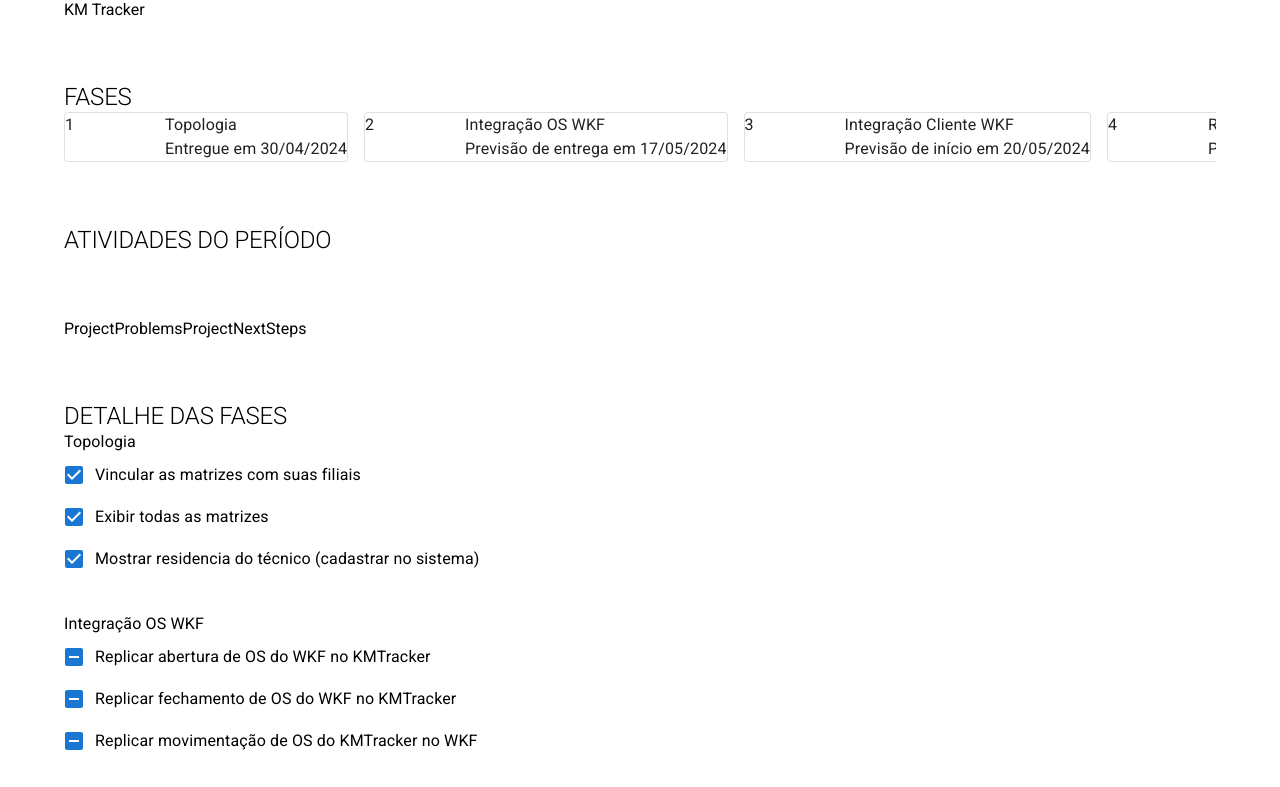
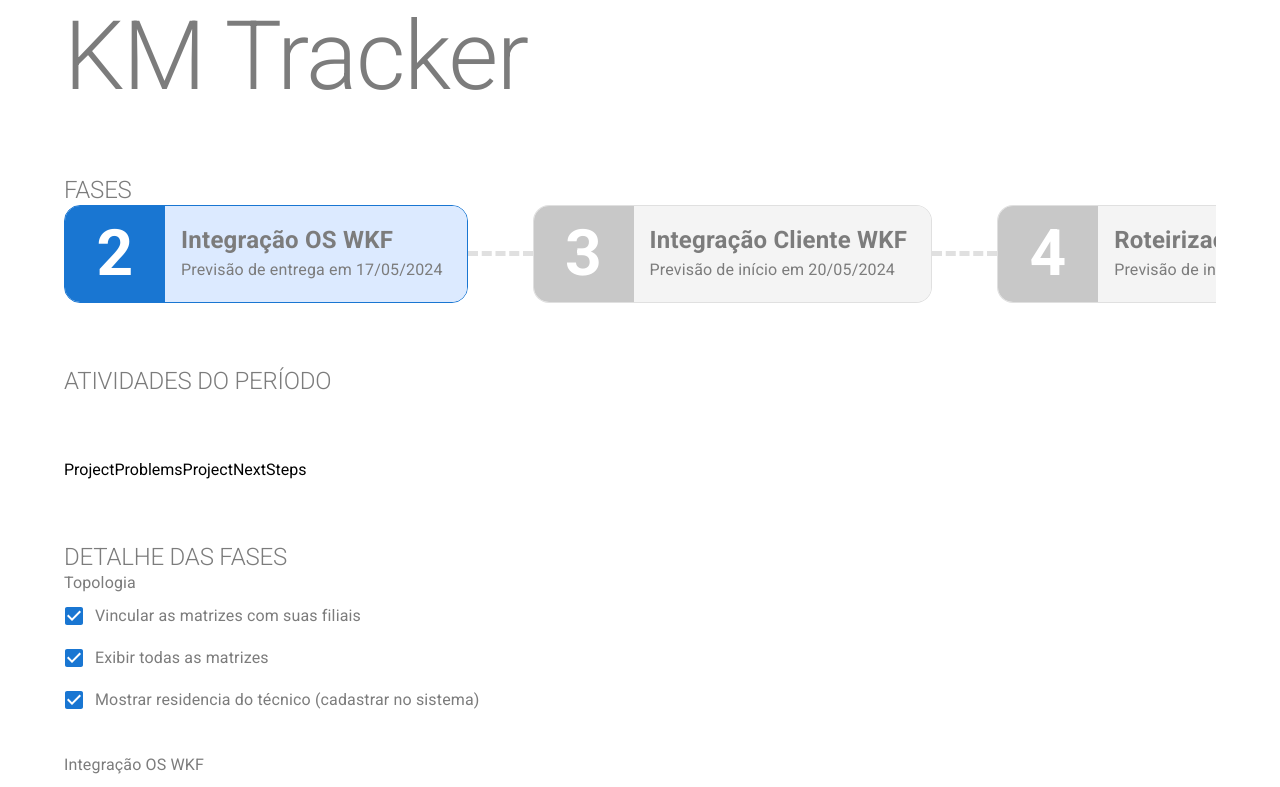
Before and after one commit to gffhammes/status-report-km-tracker, a React (Vite) app: page / in a window 1280 px wide. Shown: the top 787 px of the page. Built offline with nearby package versions, Linux system fonts and the light colour scheme.

Commit message:
feat: add some changes

```diff
--- a/package.json
+++ b/package.json
@@ -14,6 +14,8 @@
     "@emotion/styled": "^11.11.5",
     "@fontsource/roboto": "^5.0.13",
     "@mui/material": "^5.15.16",
+    "embla-carousel-react": "^8.0.4",
+    "eslint-plugin-react": "^7.34.1",
     "react": "^18.2.0",
     "react-dom": "^18.2.0"
   },
@@ -23,8 +25,8 @@
     "@typescript-eslint/eslint-plugin": "^7.2.0",
     "@typescript-eslint/parser": "^7.2.0",
     "@vitejs/plugin-react": "^4.2.1",
-    "eslint": "^8.57.0",
-    "eslint-plugin-react-hooks": "^4.6.0",
+    "eslint": "^9.2.0",
+    "eslint-plugin-react-hooks": "^4.6.2",
     "eslint-plugin-react-refresh": "^0.4.6",
     "typescript": "^5.2.2",
     "vite": "^5.2.0"
--- a/src/App.tsx
+++ b/src/App.tsx
@@ -15,6 +15,9 @@ const theme = createTheme({
     h2: {
       fontSize: 24,
       textTransform: "uppercase",
+    },
+    allVariants: {
+      color: "#7c7c7c",
     },
   },
 });
--- /dev/null
+++ b/src/components/Carousel/Carousel.tsx
@@ -0,0 +1,32 @@
+import { Box } from "@mui/material";
+import useEmblaCarousel from "embla-carousel-react";
+import { EmblaOptionsType } from "embla-carousel";
+import { ReactNode } from "react";
+
+export interface ICarouselProps<T> {
+  data: T[];
+  getSlide: (data: T, index: number) => ReactNode;
+  slideFlex?: string;
+  options?: Partial<EmblaOptionsType>;
+}
+
+export const Carousel = <T,>({
+  data,
+  slideFlex = "0 0 100%",
+  getSlide,
+  options,
+}: ICarouselProps<T>) => {
+  const [emblaRef] = useEmblaCarousel(options);
+
+  return (
+    <Box ref={emblaRef} sx={{ overflow: "hidden" }}>
+      <Box sx={{ display: "flex", direction: "row" }}>
+        {data.map((data, index) => (
+          <Box sx={{ minWidth: 0, flex: slideFlex }} key={index}>
+            {getSlide(data, index)}
+          </Box>
+        ))}
+      </Box>
+    </Box>
+  );
+};
--- a/src/components/ProjectGeneralData.tsx
+++ b/src/components/ProjectGeneralData.tsx
@@ -1,4 +1,4 @@
-import { Box, Container } from "@mui/material";
+import { Box, Container, Typography } from "@mui/material";
 import { projectData } from "../data/projectData";
 
 export interface IProjectGeneralDataProps {}
@@ -6,7 +6,9 @@ export interface IProjectGeneralDataProps {}
 export const ProjectGeneralData = () => {
   return (
     <Container>
-      <Box>{projectData.name}</Box>
+      <Box>
+        <Typography variant="h1">{projectData.name}</Typography>
+      </Box>
     </Container>
   );
 };
--- a/src/components/ProjectPhasesSummary/ProjectPhasesSummary.tsx
+++ b/src/components/ProjectPhasesSummary/ProjectPhasesSummary.tsx
@@ -1,6 +1,7 @@
-import { Container, Stack, Typography } from "@mui/material";
+import { Container, Typography } from "@mui/material";
 import { projectData } from "../../data/projectData";
 import { ProjectPhasesSummaryItem } from "./ProjectPhasesSummaryItem";
+import { Carousel } from "../Carousel/Carousel";
 
 export interface IProjectPhasesSummaryProps {}
 
@@ -9,13 +10,18 @@ export const ProjectPhasesSummary = () => {
     <Container>
       <Typography variant="h2">FASES</Typography>
 
-      <Stack direction="row" gap={2} overflow="scroll">
-        {projectData.phases.map((phase, index) => {
-          return (
-            <ProjectPhasesSummaryItem index={index} phase={phase} key={index} />
-          );
-        })}
-      </Stack>
+      <Carousel
+        data={projectData.phases}
+        getSlide={(data, index) => (
+          <ProjectPhasesSummaryItem index={index} phase={data} />
+        )}
+        slideFlex="0 0 min-content"
+        options={{
+          startIndex: projectData.currentPhaseIndex,
+          skipSnaps: true,
+          align: "start",
+        }}
+      />
     </Container>
   );
 };
--- a/src/components/ProjectPhasesSummary/ProjectPhasesSummaryItem.tsx
+++ b/src/components/ProjectPhasesSummary/ProjectPhasesSummaryItem.tsx
@@ -1,4 +1,4 @@
-import { Box, Paper, Typography } from "@mui/material";
+import { Box, Paper, Stack, Typography } from "@mui/material";
 import { IProjectPhase } from "../../data/interfaces";
 import { projectData } from "../../data/projectData";
 
@@ -12,6 +12,7 @@ export const ProjectPhasesSummaryItem = ({
   phase,
 }: IProjectPhasesSummaryItemProps) => {
   const isActivePhase = projectData.currentPhaseIndex === index;
+  const isLastPhase = index === projectData.phases.length - 1;
 
   const getDateText = () => {
     if (isActivePhase) {
@@ -32,16 +33,45 @@ export const ProjectPhasesSummaryItem = ({
   };
 
   return (
-    <Paper variant="outlined">
-      <Box display="grid" gridTemplateColumns="100px max-content">
-        <Typography>{index + 1}</Typography>
+    <Stack direction="row" alignItems="center">
+      <Paper
+        variant="outlined"
+        sx={{
+          borderColor: isActivePhase ? "primary.main" : "default",
+          borderRadius: 4,
+          overflow: "hidden",
+        }}
+      >
+        <Box display="grid" gridTemplateColumns="100px max-content">
+          <Stack
+            alignItems="center"
+            justifyContent="center"
+            sx={{ backgroundColor: isActivePhase ? "primary.main" : "#C8C8C8" }}
+          >
+            <Typography fontSize={64} color="white" fontWeight="bold">
+              {index + 1}
+            </Typography>
+          </Stack>
 
-        <Box>
-          <Typography>{phase.name}</Typography>
+          <Box
+            sx={{
+              p: 2,
+              pr: 3,
+              backgroundColor: isActivePhase ? "#DCEAFF" : "#f4f4f4",
+            }}
+          >
+            <Typography fontSize={24} fontWeight="bold">
+              {phase.name}
+            </Typography>
 
-          <Typography>{getDateText()}</Typography>
+            <Typography>{getDateText()}</Typography>
+          </Box>
         </Box>
-      </Box>
-    </Paper>
+      </Paper>
+
+      {!isLastPhase && (
+        <Box sx={{ width: "65px", borderBottom: "5px dashed #e0e0e0" }} />
+      )}
+    </Stack>
   );
 };
```
Also changed, not shown: .eslintrc.cjs (deleted), .eslintrc.json (added), 1 other file (tests, documents, lock files or other folders).
